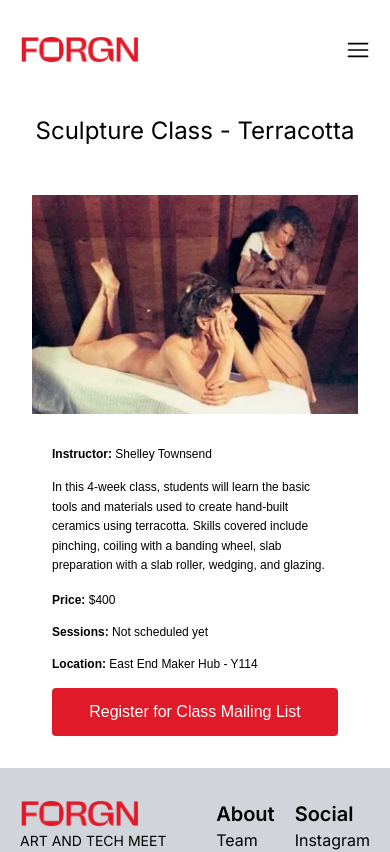
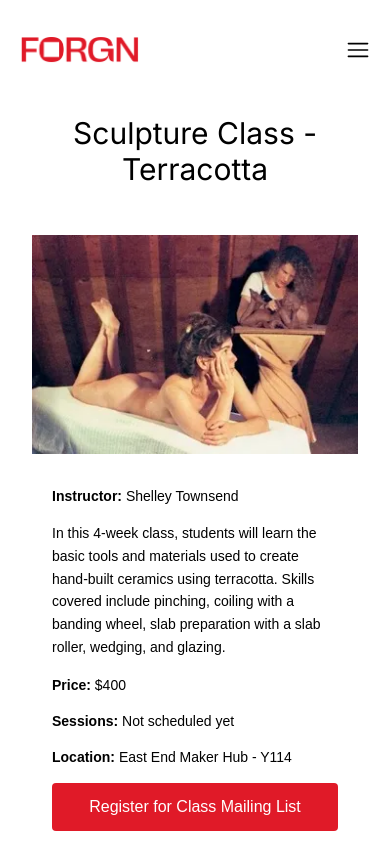
Before and after one commit to giorgio-villani/forgn, a Next.js app: page /workshops/0 in a window 390 px wide. Shown: the top 852 px of the page. Built offline with nearby package versions, Linux system fonts and the light colour scheme.

Commit message:
updated formating

```diff
--- a/src/app/workshops/[workshopId]/page.tsx
+++ b/src/app/workshops/[workshopId]/page.tsx
@@ -31,7 +31,7 @@ export default function ClassDetails({ params }: ClassDetailsProps) {
 
   return (
     <div className="max-w-screen-xl mx-auto font-poppins p-4">
-      <h1 className="text-2xl md:text-3xl lg:text-4xl text-center font-inter mb-8">
+      <h1 className="text-3xl lg:text-4xl text-center font-inter mb-8">
         {workshop.title}
       </h1>
       <div className="flex flex-col md:flex-row items-center">
@@ -51,19 +51,19 @@ export default function ClassDetails({ params }: ClassDetailsProps) {
         </div>
         <div className="w-full md:w-1/2 flex p-4">
           <div className="px-5">
-            <h2 className="text-xs md:text-sm lg:text-lg mb-4">
+            <h2 className="text-sm lg:text-lg mb-4">
               <strong>Instructor:</strong> {workshop.instructor}
             </h2>
-            <p className="text-xs md:text-sm lg:text-lg leading-relaxed mb-4">
+            <p className="text-sm lg:text-lg leading-relaxed mb-4">
               {workshop.description}
             </p>
-            <p className="text-xs md:text-sm lg:text-lg mb-4">
+            <p className="text-sm lg:text-lg mb-4">
               <strong>Price:</strong> {workshop.price}
             </p>
-            <p className="text-xs md:text-sm lg:text-lg mb-4">
+            <p className="text-sm lg:text-lg mb-4">
               <strong>Sessions:</strong> {workshop.sessions}
             </p>
-            <p className="text-xs md:text-sm lg:text-lg mb-4">
+            <p className="text-sm lg:text-lg mb-4">
               <strong>Location:</strong> {workshop.location}
             </p>
             {/* Trigger Modal when this button is clicked */}
```
